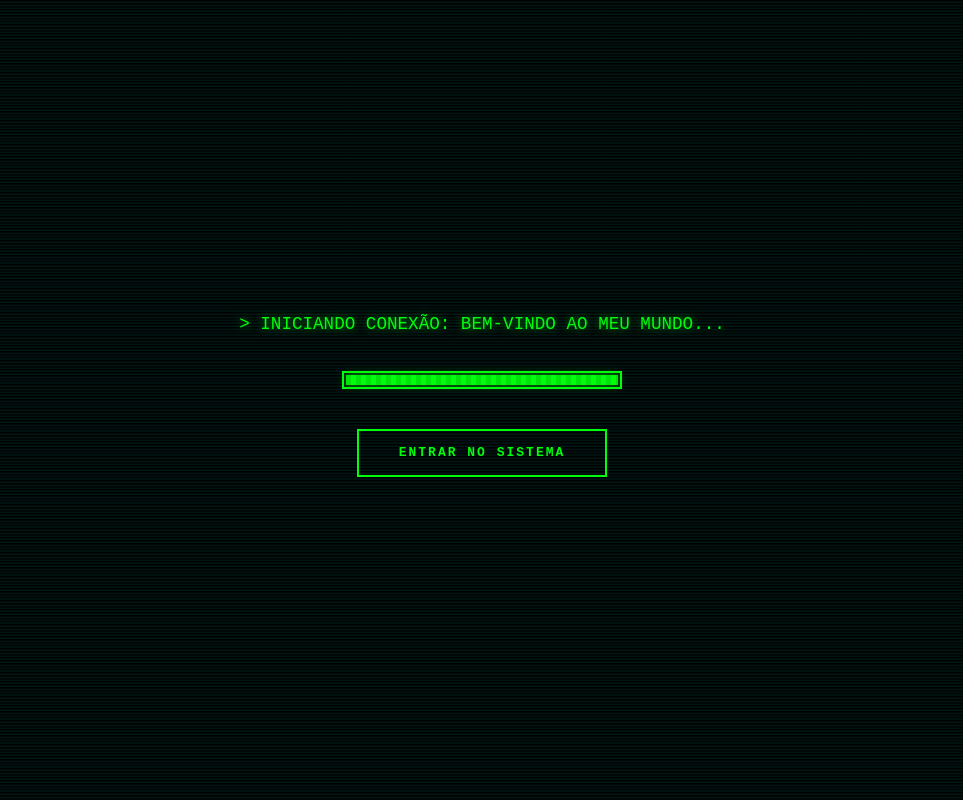
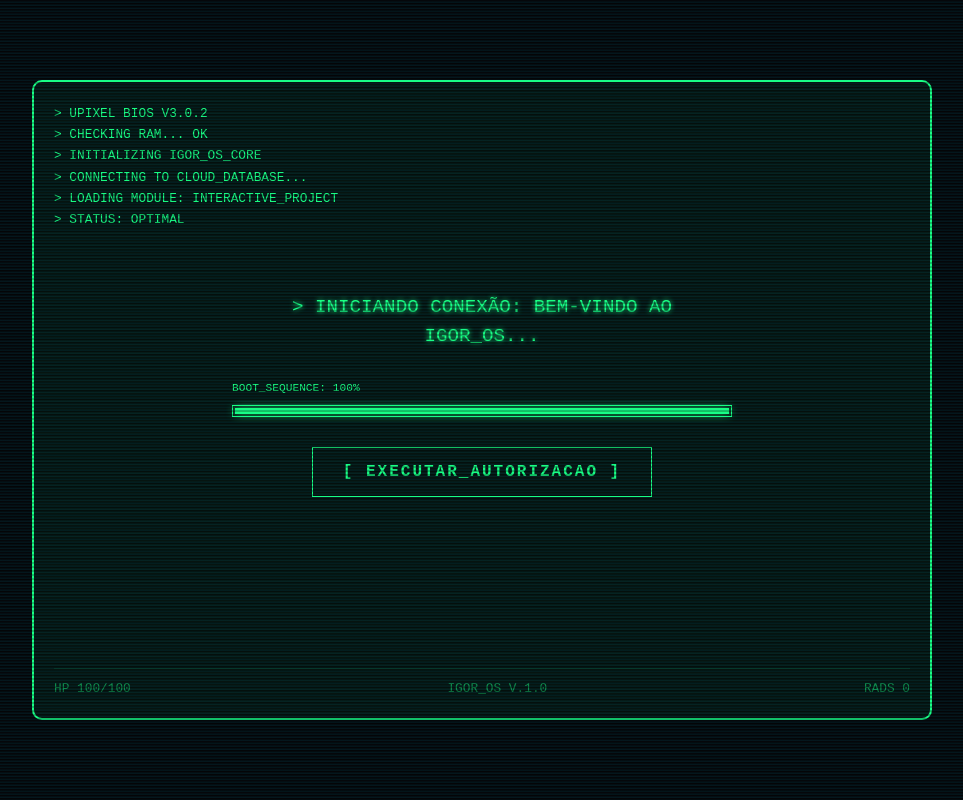
Before and after one commit to IgorLima-0304/portfolio-oficial, a React (Vite) app: page / in a window 1280 px wide. Shown: the whole page, without its empty margins (158-1121 px from the left). Built offline with nearby package versions, Linux system fonts and the light colour scheme; no server answers.

Commit message:
feat - Algumas atualizações em funcionalidades

```diff
--- a/package.json
+++ b/package.json
@@ -10,6 +10,8 @@
     "preview": "vite preview"
   },
   "dependencies": {
+    "@mediapipe/drawing_utils": "^0.3.1675466124",
+    "@mediapipe/hands": "^0.4.1675469240",
     "@react-three/drei": "^10.7.7",
     "@react-three/fiber": "^9.4.2",
     "@tailwindcss/postcss": "^4.1.18",
@@ -21,6 +23,7 @@
     "react-dom": "^19.2.0",
     "react-icons": "^5.5.0",
     "react-router-dom": "^7.11.0",
+    "react-webcam": "^7.2.0",
     "three": "^0.182.0"
   },
   "devDependencies": {
--- a/src/App.jsx
+++ b/src/App.jsx
@@ -15,18 +15,15 @@ import IntroScreen from './components/IntroScreen';
 import Contact from './components/Contact';
 import FloatingCube from './components/FloatingCube';
 import ChromeDinoGame from 'react-chrome-dino';
-
-// Importação das páginas reais do seu CMS
 import AdminLogin from './pages/AdminLogin';
 import Dashboard from './pages/Dashboard';
 
-// --- FIREWALL DE ROTA (PROTECTED ROUTE) ---
+// --- FIREWALL DE ROTA ---
 const ProtectedRoute = ({ children }) => {
   const [loading, setLoading] = useState(true);
   const [user, setUser] = useState(null);
 
   useEffect(() => {
-    // Monitora o estado de login no Firebase
     const unsubscribe = onAuthStateChanged(auth, (currentUser) => {
       setUser(currentUser);
       setLoading(false);
@@ -37,21 +34,25 @@ const ProtectedRoute = ({ children }) => {
   if (loading) {
     return (
       <div style={{ backgroundColor: '#05070a', height: '100vh', display: 'flex', justifyContent: 'center', alignItems: 'center', color: '#00ff00', fontFamily: 'monospace' }}>
-         VERIFICANDO_AUTORIZACAO...
+        VERIFICANDO_AUTORIZACAO...
       </div>
     );
   }
 
-  // Redireciona para o login se tentar acessar o dashboard sem estar logado
   return user ? children : <Navigate to="/admin" />;
 };
 
-// --- COMPONENTE DA HOME PRINCIPAL (SEU MUNDO) ---
+// --- COMPONENTE DA HOME PRINCIPAL ---
 const MainHome = ({ colors }) => {
   const [showIntro, setShowIntro] = useState(true);
   const [displayedText, setDisplayedText] = useState("");
   const [showDino, setShowDino] = useState(false);
   const [keys, setKeys] = useState('');
+
+  // ESTADO PARA GEOLOCALIZAÇÃO
+  const [networkData, setNetworkData] = useState({ city: "LOCALIZANDO...", org: "IDENTIFICANDO..." });
+
+  const [integrityClicks, setIntegrityClicks] = useState(0);
 
   const phrases = [
     "Onde a precisão da Engenharia da Computação encontra a alma da narrativa autoral.",
@@ -59,6 +60,32 @@ const MainHome = ({ colors }) => {
     "Interatividade que conecta.",
     "Transcendendo o óbvio para libertar visões originais."
   ];
+
+  useEffect(() => {
+    if (!showIntro) {
+
+      fetch('http://ip-api.com/json/')
+        .then(res => res.json())
+        .then(data => {
+          if (data.status === 'success') {
+            setNetworkData({
+              city: data.city.toUpperCase(),
+              org: data.isp.toUpperCase()
+            });
+          } else {
+            throw new Error("Falha na localização");
+          }
+        })
+        .catch((err) => {
+          console.warn("Erro de Rastreio:", err);
+
+          setNetworkData({
+            city: "SETOR_7",
+            org: "VAULT-TEC_NETWORK"
+          });
+        });
+    }
+  }, [showIntro]);
 
   const handleIntroComplete = () => {
     setShowIntro(false);
@@ -77,6 +104,15 @@ const MainHome = ({ colors }) => {
     window.addEventListener('keydown', handleKeyDown);
     return () => window.removeEventListener('keydown', handleKeyDown);
   }, [keys, showDino, showIntro]);
+
+  const handleIntegrityClick = () => {
+    const nextClicks = integrityClicks + 1;
+    setIntegrityClicks(nextClicks);
+    if (nextClicks >= 3) {
+      setShowDino(true);
+      setIntegrityClicks(0);
+    }
+  };
 
   useEffect(() => {
     if (!showIntro) {
@@ -131,21 +167,43 @@ const MainHome = ({ colors }) => {
             display: 'flex', flexDirection: 'column', alignItems: 'center',
             justifyContent: 'center', minHeight: '100vh', textAlign: 'center', padding: '0 20px'
           }}>
+
+            <motion.div
+              initial={{ opacity: 0, scale: 0.9 }}
+              animate={{ opacity: 1, scale: 1 }}
+              style={{
+                fontFamily: 'monospace',
+                fontSize: '0.65rem',
+                color: colors.blue,
+                marginBottom: '15px',
+                border: `1px solid ${colors.blue}44`,
+                padding: '5px 15px',
+                borderRadius: '20px',
+                backgroundColor: `${colors.blue}11`,
+                textShadow: `0 0 5px ${colors.blue}`
+              }}
+            >
+              [ ORIGEM_DO_SINAL: {networkData.city} // NODE_ID: {networkData.org} ]
+            </motion.div>
+
             <motion.p
               initial={{ opacity: 0, y: 10 }}
               animate={{ opacity: 1, y: 0 }}
               style={{ color: colors.blue, letterSpacing: '8px', textTransform: 'uppercase', fontSize: '0.9rem', marginBottom: '20px' }}
             >
-              Iniciando Transmissão
+              Conexão Estabelecida
             </motion.p>
 
-            <h1 style={{ fontSize: 'clamp(2.5rem, 8vw, 5.5rem)', fontWeight: '900', lineHeight: '1.1', textTransform: 'uppercase', margin: 0 }}>
-              BEM VINDO AO<br/>
+            <h1 style={{ fontSize: 'clamp(2.0rem, 6vw, 4.5rem)', fontWeight: '900', lineHeight: '1.2', textTransform: 'uppercase', margin: 0 }}>
+              BEM-VINDO, <br />
+              VIAJANTE DE{" "} {/* Este {" "} força o React a renderizar um espaço real */}
               <span style={{
                 background: `linear-gradient(to right, ${colors.blue}, ${colors.purple})`,
                 WebkitBackgroundClip: 'text',
                 WebkitTextFillColor: 'transparent'
-              }}>MEU MUNDO.</span>
+              }}>
+                {networkData.city}
+              </span>
             </h1>
 
             <div style={{ minHeight: '1.5em', marginTop: '30px', fontSize: '1.5rem', color: colors.textGray }}>
@@ -158,7 +216,7 @@ const MainHome = ({ colors }) => {
               <div style={{ width: '1px', height: '40px', background: `linear-gradient(to bottom, ${colors.blue}, transparent)`, marginTop: '10px' }}></div>
             </motion.div>
 
-            <div style={{ width: '100%', height: '350px', marginTop: '-180px', position: 'relative', zIndex: 2, cursor: 'grab' }}>
+            <div style={{ width: '100%', height: '350px', marginTop: '0px', position: 'relative', zIndex: 2, cursor: 'grab' }}>
               <Canvas camera={{ position: [0, 0, 4], fov: 40 }}>
                 <ambientLight intensity={0.5} />
                 <pointLight position={[10, 10, 10]} color={colors.blue} intensity={2} />
@@ -174,23 +232,49 @@ const MainHome = ({ colors }) => {
 
           <footer style={{ padding: '60px 40px', textAlign: 'center', borderTop: '1px solid rgba(255,255,255,0.05)' }}>
             <div style={{ display: 'flex', justifyContent: 'center', gap: '30px', marginBottom: '30px' }}>
-              <motion.a href="https://github.com/seu-perfil" target="_blank" whileHover={{ scale: 1.2, color: colors.blue }} style={{ color: 'white', fontSize: '1.8rem' }}><FaGithub /></motion.a>
+              <motion.a href="https://github.com/IgorLima-0304" target="_blank" whileHover={{ scale: 1.2, color: colors.blue }} style={{ color: 'white', fontSize: '1.8rem' }}><FaGithub /></motion.a>
               <motion.a href="https://linkedin.com/in/seu-perfil" target="_blank" whileHover={{ scale: 1.2, color: colors.blue }} style={{ color: 'white', fontSize: '1.8rem' }}><FaLinkedin /></motion.a>
               <motion.a href="https://instagram.com/seu-perfil" target="_blank" whileHover={{ scale: 1.2, color: colors.blue }} style={{ color: 'white', fontSize: '1.8rem' }}><FaInstagram /></motion.a>
             </div>
+
+            <div style={{ marginBottom: '20px' }}>
+              <motion.div
+                onClick={handleIntegrityClick}
+                whileHover={{ scale: 1.05 }}
+                style={{
+                  display: 'inline-flex', alignItems: 'center', gap: '10px',
+                  padding: '8px 15px', border: `1px solid ${integrityClicks > 0 ? '#ffb300' : 'rgba(0, 210, 255, 0.2)'}`,
+                  borderRadius: '20px', cursor: 'pointer', transition: 'all 0.3s'
+                }}
+              >
+                <motion.div
+                  animate={{ opacity: [0.3, 1, 0.3] }}
+                  transition={{ duration: 1.5, repeat: Infinity }}
+                  style={{ width: '8px', height: '8px', borderRadius: '50%', backgroundColor: integrityClicks > 0 ? '#ffb300' : colors.blue, boxShadow: `0 0 10px ${integrityClicks > 0 ? '#ffb300' : colors.blue}` }}
+                />
+                <span style={{ fontSize: '0.7rem', fontFamily: 'monospace', color: integrityClicks > 0 ? '#ffb300' : colors.textGray, letterSpacing: '1px' }}>
+                  {integrityClicks > 0 ? `SYS_REPAIR_IN_PROGRESS_${100 - (integrityClicks * 33)}%` : 'SYSTEM_STATUS: OPTIMAL'}
+                </span>
+              </motion.div>
+            </div>
+
             <p style={{ fontSize: '0.8rem', color: colors.textGray }}>© 2025 UpixelStudios - Todos os direitos reservados.</p>
           </footer>
-
+          {/*Não sei como faz pra desduplicar essa  de dinossauro*/}
           <AnimatePresence>
             {showDino && (
               <motion.div
                 initial={{ opacity: 0 }} animate={{ opacity: 1 }} exit={{ opacity: 0 }}
-                style={{ position: 'fixed', top: 0, left: 0, width: '100vw', height: '100vh', backgroundColor: 'rgba(0,0,0,0.95)', zIndex: 99999, display: 'flex', alignItems: 'center', justifyContent: 'center' }}
+                style={{ position: 'fixed', top: 0, left: 0, width: '100vw', height: '100vh', backgroundColor: 'rgba(0,10,0,0.98)', zIndex: 99999, display: 'flex', alignItems: 'center', justifyContent: 'center' }}
               >
-                <div style={{ background: '#fff', padding: '30px', borderRadius: '15px', width: '90%', maxWidth: '600px', position: 'relative', boxShadow: `0 0 40px ${colors.blue}` }}>
-                  <button onClick={() => { setShowDino(false); setKeys(''); }} style={{ position: 'absolute', top: '-45px', right: 0, background: 'none', border: 'none', color: '#fff', fontSize: '1.2rem', cursor: 'pointer', fontWeight: 'bold' }}>FECHAR [X]</button>
-                  <h2 style={{ color: '#000', textAlign: 'center', marginBottom: '20px', fontFamily: 'monospace' }}>DINO_MODE_ACTIVATED</h2>
-                  <ChromeDinoGame />
+                <div style={{ background: '#05070a', padding: '30px', borderRadius: '10px', width: '90%', maxWidth: '700px', position: 'relative', border: `3px solid ${colors.terminalGreen}`, boxShadow: `0 0 30px ${colors.terminalGreen}66`, overflow: 'hidden' }}>
+                  <button onClick={() => { setShowDino(false); setKeys(''); setIntegrityClicks(0); }} style={{ position: 'absolute', top: '10px', right: '15px', background: 'none', border: 'none', color: colors.terminalGreen, fontSize: '1rem', cursor: 'pointer', fontFamily: 'monospace', fontWeight: 'bold', zIndex: 10 }}>[ ESC ]</button>
+                  <h2 style={{ color: colors.terminalGreen, textAlign: 'center', marginBottom: '30px', fontFamily: 'monospace', letterSpacing: '4px', textShadow: `0 0 10px ${colors.terminalGreen}` }}>IGOR_OS_RECREATION_PROTOCOL</h2>
+                  <div style={{ filter: 'invert(100%) sepia(100%) saturate(500%) hue-rotate(70deg) brightness(90%) contrast(120%)', backgroundColor: '#fff', padding: '20px', borderRadius: '5px', boxShadow: `inset 0 0 50px rgba(0,255,0,0.2)` }}>
+                    <ChromeDinoGame />
+                  </div>
+                  <div style={{ position: 'absolute', top: 0, left: 0, width: '100%', height: '100%', background: 'repeating-linear-gradient(rgba(0,0,0,0) 0px, rgba(0,0,0,0) 1px, rgba(0, 255, 0, 0.05) 2px, rgba(0, 255, 0, 0.05) 3px)', pointerEvents: 'none', zIndex: 5 }} />
+                  <p style={{ marginTop: '20px', color: colors.terminalGreen, fontSize: '0.7rem', textAlign: 'center', fontFamily: 'monospace', opacity: 0.8 }}>PRESS_SPACE_TO_START // RADS_LEVEL: 0</p>
                 </div>
               </motion.div>
             )}
@@ -201,7 +285,7 @@ const MainHome = ({ colors }) => {
   );
 };
 
-// --- COMPONENTE APP ---
+
 function App() {
   const colors = {
     dark: '#05070a',
@@ -213,7 +297,6 @@ function App() {
 
   return (
     <Router>
-      {/* Scanlines Globais persistentes */}
       <motion.div
         key="global-scanlines"
         animate={{
@@ -226,8 +309,6 @@ function App() {
       <Routes>
         <Route path="/" element={<MainHome colors={colors} />} />
         <Route path="/admin" element={<AdminLogin />} />
-
-        {/* Rota Protegida pelo Firewall */}
         <Route
           path="/admin/dashboard"
           element={
--- a/src/components/IntroScreen.jsx
+++ b/src/components/IntroScreen.jsx
@@ -1,16 +1,37 @@
-import React, { useState, useEffect } from 'react';
+import React, { useState, useEffect, useRef } from 'react';
 import { motion, AnimatePresence } from 'framer-motion';
 
 const IntroScreen = ({ onComplete }) => {
   const [text, setText] = useState("");
   const [progress, setProgress] = useState(0);
   const [isReady, setIsReady] = useState(false);
+  const [logs, setLogs] = useState([]);
 
-  const fullMessage = "> INICIANDO CONEXÃO: BEM-VINDO AO MEU MUNDO...";
+  const hasStarted = useRef(false);
+
+  const fullMessage = "> INICIANDO CONEXÃO: BEM-VINDO AO IGOR_OS...";
+  const bootLogs = [
+    "> UPIXEL BIOS V3.0.2",
+    "> CHECKING RAM... OK",
+    "> INITIALIZING IGOR_OS_CORE",
+    "> CONNECTING TO CLOUD_DATABASE...",
+    "> LOADING MODULE: INTERACTIVE_PROJECT",
+    "> STATUS: OPTIMAL"
+  ];
 
   useEffect(() => {
+    // DEBUG: Monitoramento de entrada
+    console.log(">>> [1] TENTATIVA DE BOOT RECUPERADA.");
+
+    if (hasStarted.current) {
+      console.warn(">>> [!] BLOQUEIO EVITADO: AGUARDANDO RE-MONTAGEM.");
+      return;
+    }
+
+    hasStarted.current = true;
+    console.log(">>> [2] BOOT AUTORIZADO.");
+
     let i = 0;
-    // Ajuste na velocidade: um pouco mais rápido para não cansar o usuário
     const typing = setInterval(() => {
       if (i <= fullMessage.length) {
         setText(fullMessage.slice(0, i));
@@ -19,110 +40,98 @@ const IntroScreen = ({ onComplete }) => {
         i++;
       } else {
         clearInterval(typing);
-        setIsReady(true); // FINALIZAÇÃO SEGURA: Mostra o botão
+        setIsReady(true);
+        console.log(">>> [3] DIGITAÇÃO CONCLUÍDA.");
       }
     }, 50);
 
-    return () => clearInterval(typing);
+    const timers = bootLogs.map((log, index) => {
+      return setTimeout(() => {
+        console.log(`>>> [LOG] EXECUTANDO: ${log}`);
+        setLogs(prev => {
+          if (prev.includes(log)) return prev;
+          return [...prev, log];
+        });
+      }, index * 400);
+    });
+
+    // O SEGREDO ESTÁ AQUI: No cleanup, resetamos a trava para a próxima montagem
+    return () => {
+      console.log(">>> [4] CLEANUP: RESETANDO TRAVA DE SEGURANÇA.");
+      clearInterval(typing);
+      timers.forEach(t => clearTimeout(t));
+      hasStarted.current = false; // Permite que a montagem final do React 18 execute o código
+    };
   }, []);
 
   return (
-    <div style={{
-      position: 'fixed', top: 0, left: 0, width: '100vw', height: '100vh',
-      backgroundColor: '#000', display: 'flex', flexDirection: 'column',
-      justifyContent: 'center', alignItems: 'center', zIndex: 9999,
-      color: '#00ff00', fontFamily: 'monospace', overflow: 'hidden'
-    }}>
+    <div style={styles.container}>
+      <div style={styles.scanlines} />
+      <div style={styles.mainScreen}>
+        <div style={styles.logContainer}>
+          {logs.map((log, index) => (
+            <motion.p initial={{ opacity: 0, x: -5 }} animate={{ opacity: 1, x: 0 }} key={index} style={styles.terminalTextSmall}>
+              {log}
+            </motion.p>
+          ))}
+        </div>
 
-      {/* Container de Texto com Altura Fixa para evitar que o layout pule */}
-      <div style={{
-        height: '40px',
-        fontSize: '1.1rem',
-        textAlign: 'center',
-        padding: '0 20px',
-        marginBottom: '20px',
-        textShadow: '0 0 8px rgba(0, 255, 0, 0.6)'
-      }}>
+        <div style={styles.centerContent}>
+          <div style={styles.messageBox}>
             {text}
             {!isReady && (
-          <motion.span
-            animate={{ opacity: [0, 1, 0] }}
-            transition={{ duration: 0.8, repeat: Infinity }}
-            style={{ display: 'inline-block', width: '8px', height: '1em', backgroundColor: '#00ff00', marginLeft: '5px', verticalAlign: 'middle' }}
-          />
+              <motion.span animate={{ opacity: [0, 1, 0] }} transition={{ duration: 0.8, repeat: Infinity }} style={styles.cursor} />
             )}
           </div>
 
-      {/* Barra de Progresso */}
-      <div style={{
-        width: '280px',
-        height: '18px',
-        border: '2px solid #00ff00',
-        padding: '2px',
-        backgroundColor: 'rgba(0, 255, 0, 0.05)',
-        position: 'relative',
-        marginBottom: '40px'
-      }}>
-        <motion.div
-          initial={{ width: 0 }}
-          animate={{ width: `${progress}%` }}
-          transition={{ type: 'spring', stiffness: 100, damping: 20 }}
-          style={{
-            height: '100%',
-            backgroundColor: '#00ff00',
-            backgroundImage: `linear-gradient(90deg, rgba(0,0,0,0.1) 50%, transparent 50%)`,
-            backgroundSize: '10px 100%',
-            boxShadow: '0 0 10px rgba(0, 255, 0, 0.5)'
-          }}
-        />
+          <div style={styles.progressContainer}>
+            <div style={styles.progressLabel}>BOOT_SEQUENCE: {Math.round(progress)}%</div>
+            <div style={styles.progressBarBg}>
+              <motion.div initial={{ width: 0 }} animate={{ width: `${progress}%` }} style={styles.progressBarFill} />
+            </div>
           </div>
 
-      {/* Controle de Entrada */}
-      <div style={{ height: '60px' }}>
+          <div style={{ height: '60px', marginTop: '30px' }}>
             <AnimatePresence>
-          {isReady ? (
+              {isReady && (
                 <motion.button
                   key="btn-enter"
                   initial={{ opacity: 0, y: 10 }}
                   animate={{ opacity: 1, y: 0 }}
-              whileHover={{ backgroundColor: '#00ff00', color: '#000', scale: 1.05 }}
-              whileTap={{ scale: 0.95 }}
-              onClick={onComplete} // ESSENCIAL: Dispara o som no App.jsx
-              style={{
-                padding: '12px 40px',
-                backgroundColor: 'transparent',
-                border: '2px solid #00ff00',
-                color: '#00ff00',
-                cursor: 'pointer',
-                fontFamily: 'monospace',
-                fontWeight: 'bold',
-                letterSpacing: '2px',
-                textTransform: 'uppercase'
-              }}
+                  whileHover={{ backgroundColor: '#1aff80', color: '#000' }}
+                  onClick={onComplete}
+                  style={styles.actionBtn}
                 >
-              ENTRAR NO SISTEMA
+                  [ EXECUTAR_AUTORIZACAO ]
                 </motion.button>
-          ) : (
-            <motion.p
-              key="txt-load"
-              animate={{ opacity: [0.3, 1, 0.3] }}
-              transition={{ duration: 1, repeat: Infinity }}
-              style={{ fontSize: '0.8rem', letterSpacing: '2px', color: '#00ff00' }}
-            >
-              CARREGANDO_CORE... {Math.round(progress)}%
-            </motion.p>
               )}
             </AnimatePresence>
           </div>
+        </div>
 
-      {/* Scanlines Decorativas */}
-      <div style={{
-        position: 'absolute', top: 0, left: 0, width: '100%', height: '100%',
-        background: 'repeating-linear-gradient(rgba(0,0,0,0) 0px, rgba(0,0,0,0) 1px, rgba(0, 255, 0, 0.03) 2px, rgba(0, 255, 0, 0.03) 3px)',
-        backgroundSize: '100% 4px', pointerEvents: 'none'
-      }} />
+        <div style={styles.terminalFooter}>
+          <span>HP 100/100</span><span>IGOR_OS V.1.0</span><span>RADS 0</span>
+        </div>
+      </div>
     </div>
   );
 };
 
+const styles = {
+  container: { backgroundColor: '#05070a', height: '100vh', width: '100vw', padding: '20px', fontFamily: '"Courier New", Courier, monospace', position: 'relative', overflow: 'hidden', display: 'flex', alignItems: 'center', justifyContent: 'center' },
+  scanlines: { position: 'absolute', top: 0, left: 0, width: '100%', height: '100%', background: 'linear-gradient(rgba(18, 16, 16, 0) 50%, rgba(0, 0, 0, 0.25) 50%)', backgroundSize: '100% 4px', pointerEvents: 'none', zIndex: 10 },
+  mainScreen: { border: '2px solid #1aff80', width: '100%', maxWidth: '900px', height: '80vh', padding: '40px', backgroundColor: 'rgba(26, 255, 128, 0.05)', borderRadius: '10px', position: 'relative', display: 'flex', flexDirection: 'column', justifyContent: 'center', alignItems: 'center', zIndex: 5 },
+  logContainer: { position: 'absolute', top: '20px', left: '20px' },
+  terminalTextSmall: { color: '#1aff80', fontSize: '0.8rem', margin: '2px 0', opacity: 0.7 },
+  centerContent: { textAlign: 'center', width: '100%', maxWidth: '500px' },
+  messageBox: { fontSize: '1.2rem', color: '#1aff80', marginBottom: '30px', minHeight: '1.5em', textShadow: '0 0 5px #1aff80' },
+  cursor: { display: 'inline-block', width: '10px', height: '1.2em', backgroundColor: '#1aff80', marginLeft: '5px', verticalAlign: 'middle' },
+  progressContainer: { width: '100%', marginBottom: '20px' },
+  progressLabel: { color: '#1aff80', fontSize: '0.7rem', marginBottom: '8px', textAlign: 'left' },
+  progressBarBg: { width: '100%', height: '12px', border: '1px solid #1aff80', padding: '2px' },
+  progressBarFill: { height: '100%', backgroundColor: '#1aff80', boxShadow: '0 0 10px #1aff80' },
+  actionBtn: { background: 'transparent', color: '#1aff80', border: '1px solid #1aff80', padding: '12px 30px', cursor: 'pointer', fontWeight: 'bold', fontFamily: 'inherit', letterSpacing: '2px' },
+  terminalFooter: { position: 'absolute', bottom: '20px', width: 'calc(100% - 40px)', display: 'flex', justifyContent: 'space-between', color: '#1aff80', fontSize: '0.8rem', opacity: 0.5, borderTop: '1px solid rgba(26, 255, 128, 0.2)', paddingTop: '10px' }
+};
+
 export default IntroScreen;
--- a/src/components/Services.jsx
+++ b/src/components/Services.jsx
@@ -76,7 +76,7 @@ const Services = () => {
     <section id="services" style={{ padding: '80px 20px', maxWidth: '1200px', margin: '0 auto' }}>
       <header style={{ textAlign: 'center', marginBottom: '80px' }}>
         <h2 style={{ fontSize: '2.5rem', letterSpacing: '8px', textTransform: 'uppercase', margin: 0 }}>
-          // SISTEMA_DE_PROJETOS
+          PROJETOS
         </h2>
         <div style={{ width: '80px', height: '4px', background: colors.blue, margin: '20px auto' }} />
       </header>
--- a/src/pages/AdminLogin.jsx
+++ b/src/pages/AdminLogin.jsx
@@ -118,7 +118,7 @@ const AdminLogin = () => {
       </motion.div>
 
       <footer style={styles.footer}>
-        <span>VAULT-TEC OS V.2.5.0</span>
+        <span>IGOR_OS V.1.0.0</span>
         <span>STABLE_CONNECTION</span>
       </footer>
     </div>
--- a/src/pages/Dashboard.jsx
+++ b/src/pages/Dashboard.jsx
@@ -267,7 +267,7 @@ const Dashboard = () => {
       </div>
 
       <footer style={styles.footer}>
-        <span>HP 100/100</span><span>VAULT-TEC OS V.3.0</span><span>RADS 0</span>
+        <span>HP 100/100</span><span>IGOR_OS V.1.0.0</span><span>RADS 0</span>
       </footer>
     </div>
   );
```
Also changed, not shown: src/components/AboutMe.jsx (+7 -14 lines), src/components/Navbar.jsx (+16 -35 lines), 1 other file (tests, documents, lock files or other folders). Lines whose indentation alone changed are shown as unchanged.
